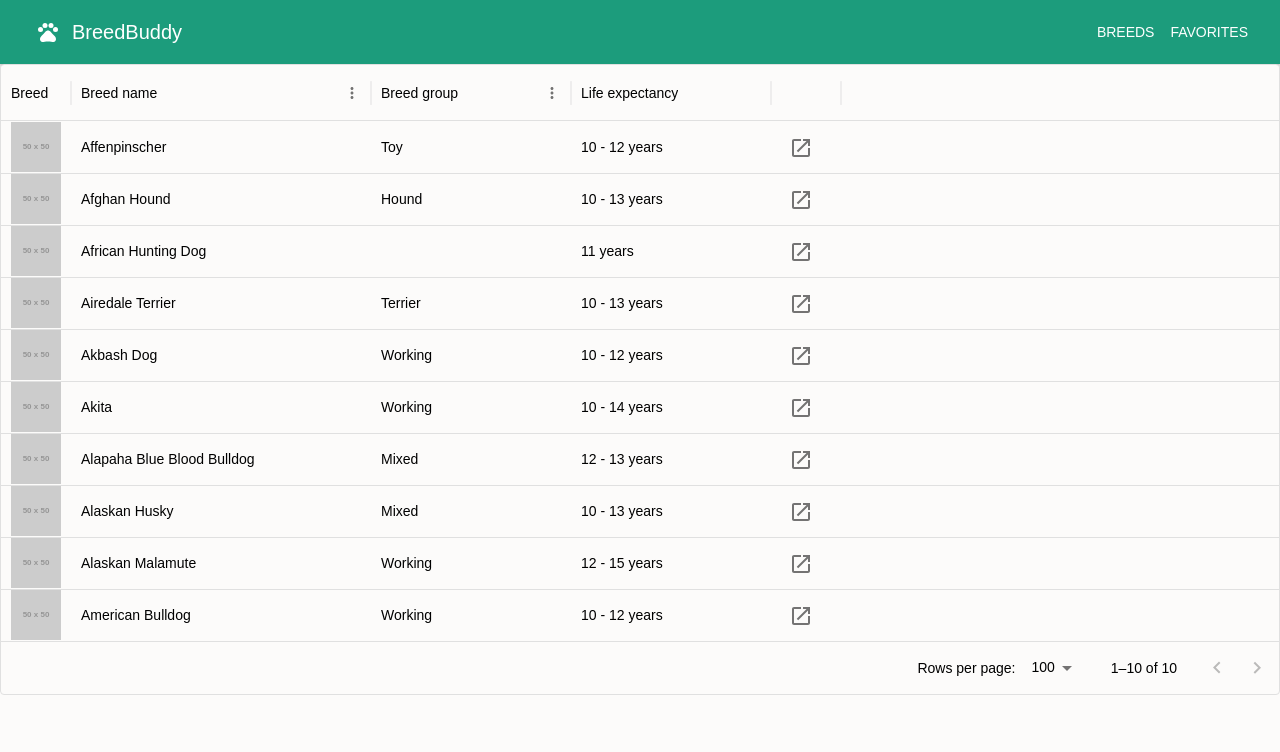
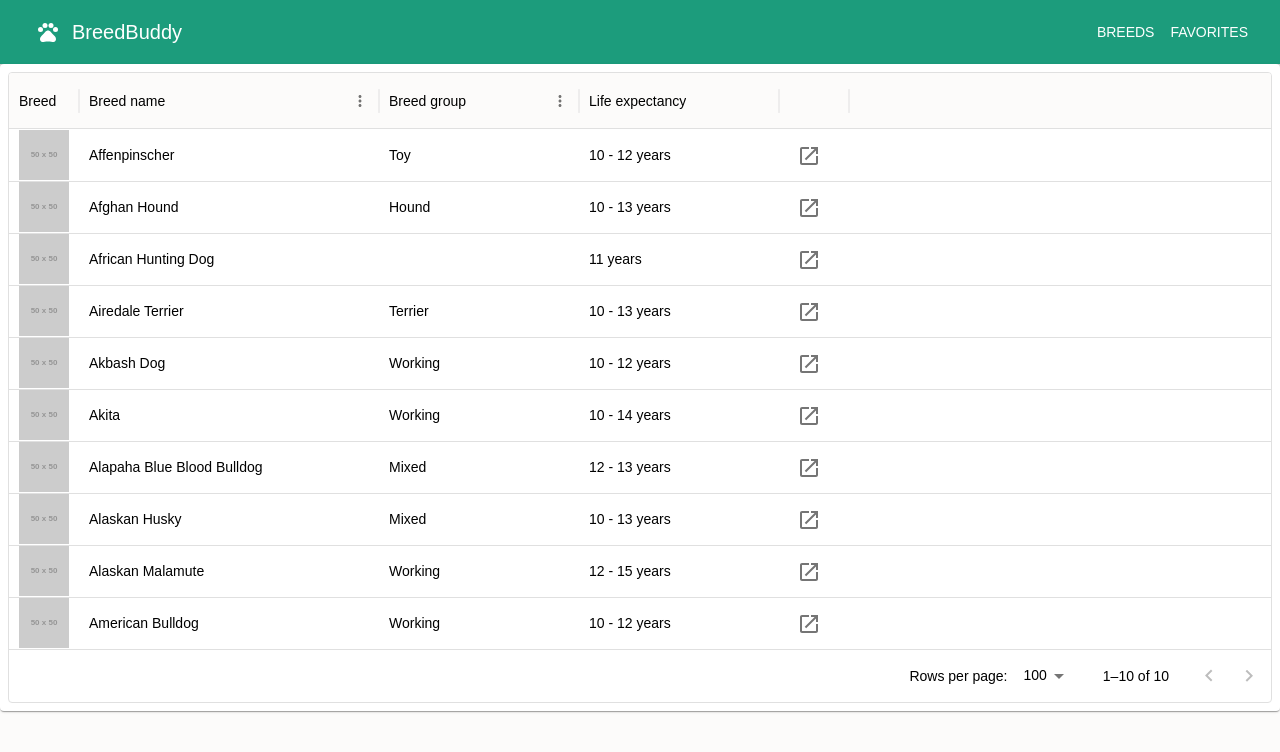
Before and after one commit to r4ndr4s4/frontend-homework, a React (Vite) app: page /breeds in a window 1280 px wide. Shown: the top 752 px of the page. Built offline with nearby package versions, Linux system fonts and the light colour scheme.

Commit message:
feat: introducing container

```diff
--- a/src/components/Card/Breed.tsx
+++ b/src/components/Card/Breed.tsx
@@ -10,6 +10,7 @@ import { useParams } from 'react-router-dom';
 
 import dogs from '@/assets/dogs.json';
 import NotFound from '../NotFound';
+import Container from '../Container';
 
 function Breed() {
   const { breed } = useParams();
@@ -21,6 +22,7 @@ function Breed() {
   }
 
   return (
+    <Container>
       <Card>
         <CardHeader title={dog.name} subheader={dog.breed_group} />
         <CardMedia component="img" height="250" image="https://placehold.co/250x250" alt={dog.name} />
@@ -37,6 +39,7 @@ function Breed() {
           </IconButton>
         </CardActions>
       </Card>
+    </Container>
   );
 }
 
--- /dev/null
+++ b/src/components/Container.tsx
@@ -0,0 +1,27 @@
+import { Box, Paper, styled } from '@mui/material';
+import Grid from '@mui/material/Grid2';
+import { ReactNode } from 'react';
+
+export const Item = styled(Paper)(({ theme }) => ({
+  backgroundColor: '#fff',
+  ...theme.typography.body2,
+  padding: theme.spacing(1),
+  color: theme.palette.text.secondary,
+  ...theme.applyStyles('dark', {
+    backgroundColor: '#1A2027',
+  }),
+}));
+
+function Container({ children }: { children: ReactNode }) {
+  return (
+    <Box sx={{ flexGrow: 1 }}>
+      <Grid container spacing={2}>
+        <Grid size={12}>
+          <Item>{children}</Item>
+        </Grid>
+      </Grid>
+    </Box>
+  );
+}
+
+export default Container;
--- a/src/components/DataGrid/Breeds.tsx
+++ b/src/components/DataGrid/Breeds.tsx
@@ -4,6 +4,7 @@ import LaunchIcon from '@mui/icons-material/Launch';
 import { useNavigate } from 'react-router-dom';
 
 import dogs from '@/assets/dogs.json';
+import Container from '../Container';
 
 function Breeds({ columns }: { columns?: GridColDef[] }) {
   const navigate = useNavigate();
@@ -44,7 +45,11 @@ function Breeds({ columns }: { columns?: GridColDef[] }) {
     },
   ];
 
-  return <DataGrid rows={rows} columns={columns || defaultColumns} disableRowSelectionOnClick disableColumnResize />;
+  return (
+    <Container>
+      <DataGrid rows={rows} columns={columns || defaultColumns} disableRowSelectionOnClick disableColumnResize />
+    </Container>
+  );
 }
 
 export default Breeds;
--- a/src/components/NotFound.tsx
+++ b/src/components/NotFound.tsx
@@ -1,5 +1,7 @@
-import { Typography, Container, Button } from '@mui/material';
+import { Typography, Button } from '@mui/material';
 import { useNavigate } from 'react-router-dom';
+
+import Container from './Container';
 
 function NotFound({ entity = 'Page' }: { entity?: 'Page' | 'Breed' }) {
   const navigate = useNavigate();
--- a/src/pages/Home.tsx
+++ b/src/pages/Home.tsx
@@ -1,11 +1,11 @@
-import { Stack, Container, Typography } from '@mui/material';
+import { Typography } from '@mui/material';
+
+import Container from '@/components/Container';
 
 function Home() {
   return (
     <Container>
-      <Stack>
-        <Typography variant="h1">Hello World!</Typography>
-      </Stack>
+      <Typography variant="h1">Hello World!</Typography>
     </Container>
   );
 }
```
Lines whose indentation alone changed are shown as unchanged.
